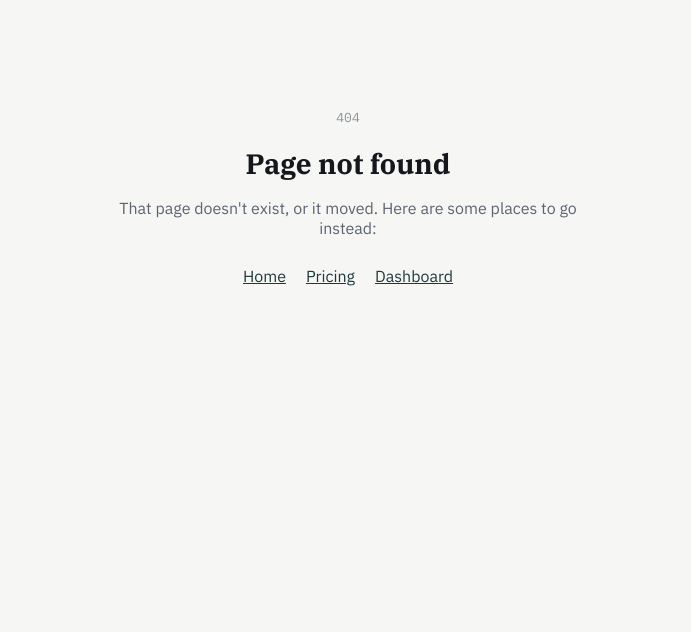
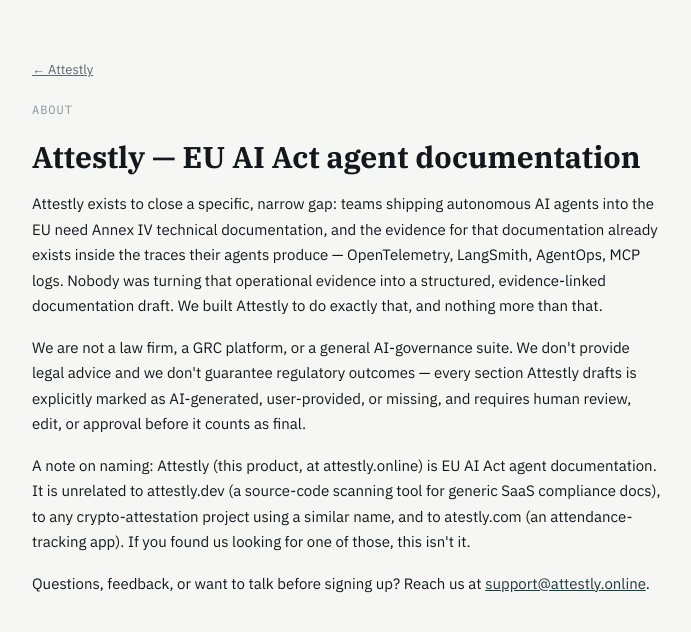
Before and after one commit to Isaacruwa/attestly, a Next.js app: page /about in a window 1280 px wide. Before the commit this address had no page. Shown: the top 632 px of the page, without its empty margins (292-983 px from the left). Built offline with nearby package versions, Linux system fonts and the light colour scheme.

Commit message:
feat(seo): update src/app/about/page.tsx

```diff
--- /dev/null
+++ b/src/app/about/page.tsx
@@ -0,0 +1,60 @@
+import type { Metadata } from "next";
+import Link from "next/link";
+
+export const metadata: Metadata = {
+  title: "About Attestly — EU AI Act Agent Documentation",
+  description:
+    "Attestly is EU AI Act agent documentation: we turn AI-agent runtime traces into Annex IV technical documentation with evidence links. Contact support@attestly.online.",
+  alternates: { canonical: "https://attestly.online/about" },
+};
+
+const jsonLd = {
+  "@context": "https://schema.org",
+  "@type": "AboutPage",
+  name: "About Attestly",
+  url: "https://attestly.online/about",
+  mainEntity: { "@id": "https://attestly.online/#organization" },
+};
+
+export default function AboutPage() {
+  return (
+    <main style={{ maxWidth: 680, margin: "0 auto", padding: "48px 24px 80px" }}>
+      <script type="application/ld+json" dangerouslySetInnerHTML={{ __html: JSON.stringify(jsonLd) }} />
+      <p style={{ fontSize: 13, marginBottom: 24 }}>
+        <Link href="/" style={{ color: "var(--color-ink-muted)" }}>← Attestly</Link>
+      </p>
+      <p className="section__eyebrow">About</p>
+      <h1 style={{ fontFamily: "var(--font-display)", fontSize: 30, marginBottom: 14 }}>
+        Attestly — EU AI Act agent documentation
+      </h1>
+
+      <div style={{ fontSize: 15, lineHeight: 1.7, color: "var(--color-ink)" }}>
+        <p style={{ marginBottom: 16 }}>
+          Attestly exists to close a specific, narrow gap: teams shipping autonomous AI agents into the EU need
+          Annex IV technical documentation, and the evidence for that documentation already exists inside the
+          traces their agents produce — OpenTelemetry, LangSmith, AgentOps, MCP logs. Nobody was turning that
+          operational evidence into a structured, evidence-linked documentation draft. We built Attestly to do
+          exactly that, and nothing more than that.
+        </p>
+        <p style={{ marginBottom: 16 }}>
+          We are not a law firm, a GRC platform, or a general AI-governance suite. We don&apos;t provide legal
+          advice and we don&apos;t guarantee regulatory outcomes — every section Attestly drafts is explicitly
+          marked as AI-generated, user-provided, or missing, and requires human review, edit, or approval before
+          it counts as final.
+        </p>
+        <p style={{ marginBottom: 16 }}>
+          A note on naming: Attestly (this product, at attestly.online) is EU AI Act agent documentation. It is
+          unrelated to attestly.dev (a source-code scanning tool for generic SaaS compliance docs), to any
+          crypto-attestation project using a similar name, and to atestly.com (an attendance-tracking app). If
+          you found us looking for one of those, this isn&apos;t it.
+        </p>
+        <p>
+          Questions, feedback, or want to talk before signing up? Reach us at{" "}
+          <a href="mailto:support@attestly.online" style={{ color: "var(--color-primary)" }}>
+            support@attestly.online
+          </a>.
+        </p>
+      </div>
+    </main>
+  );
+}
```
